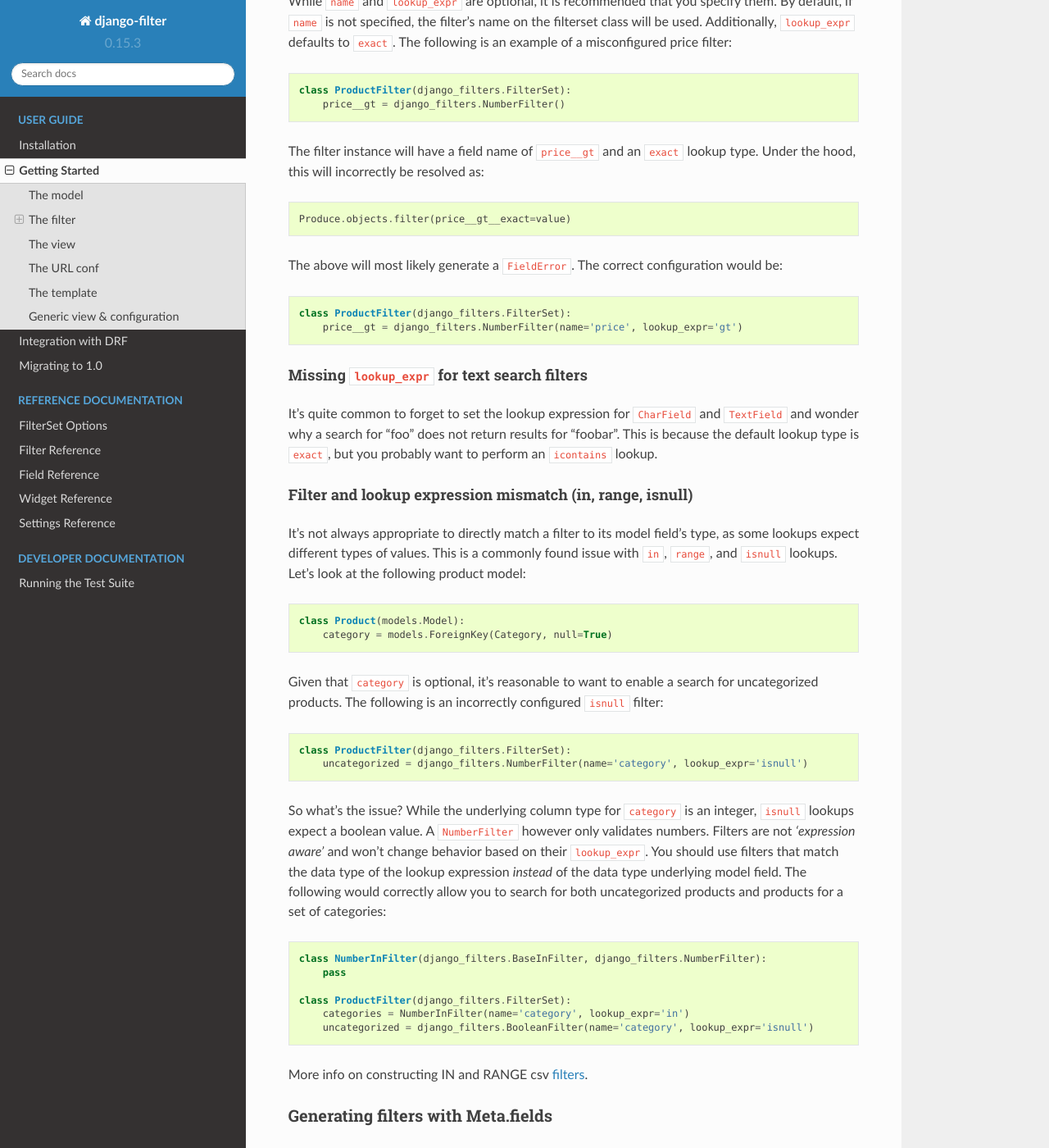
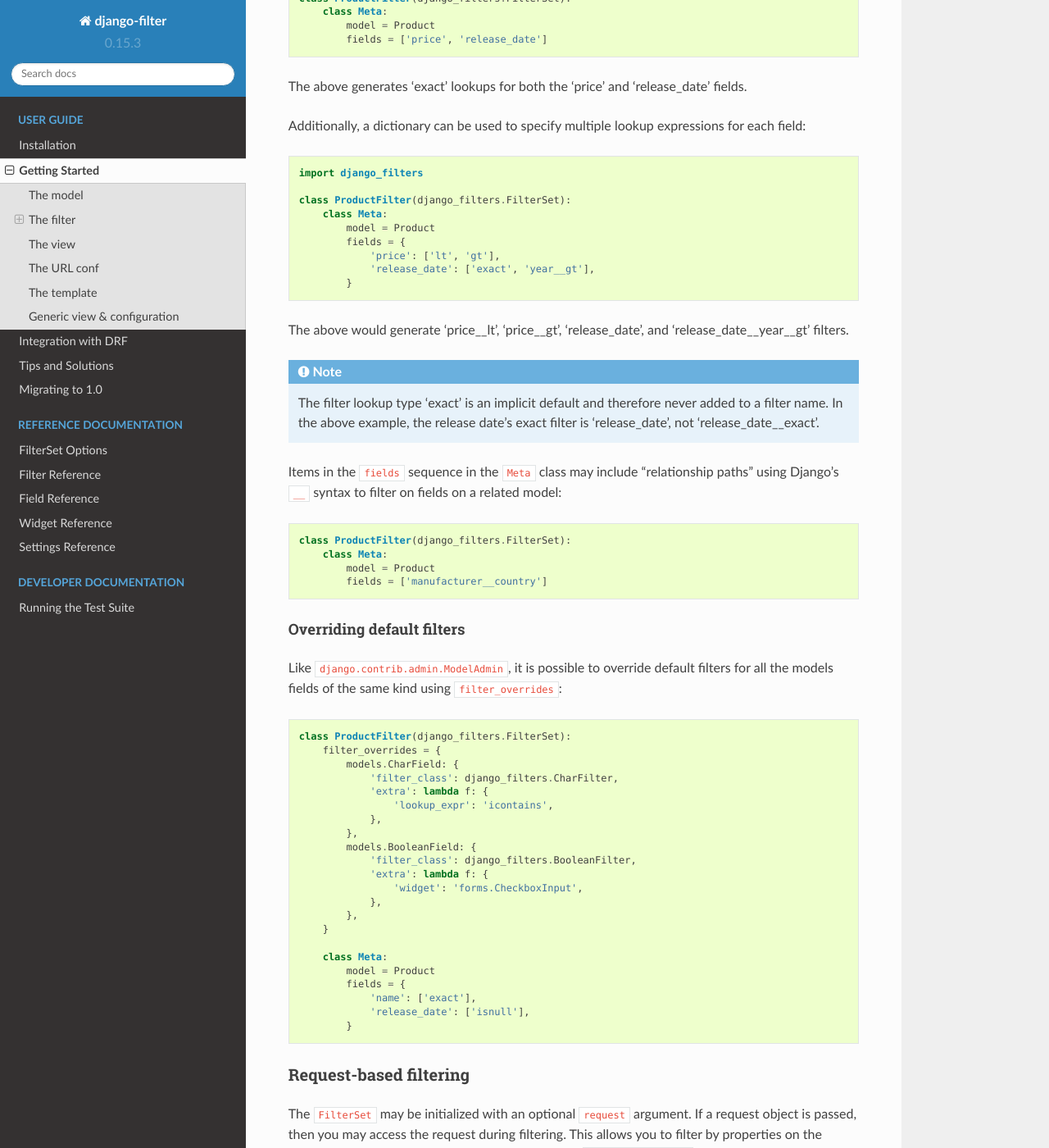
Before and after one commit to carltongibson/django-filter, a Sphinx documentation site: the page built from docs/guide/usage.txt, in a window 1280 px wide and 1400 px high, scrolled down 1796 px. Shown: the whole window at 82% size. Built offline with Sphinx 7.4.7 and the Read the Docs theme 2.0.0, drawn with Linux system fonts in a browser that asks for light colours; some of the changed text lies outside the part shown.

Commit message:
Separate tips from usage guide

```diff
--- a/docs/guide/usage.txt
+++ b/docs/guide/usage.txt
@@ -79,82 +79,6 @@
 For Django version 1.8, transformed expressions are not supported.
 
 .. _`lookup reference`: https://docs.djangoproject.com/en/dev/ref/models/lookups/#module-django.db.models.lookups
-
-
-Common declarative problems
-~~~~~~~~~~~~~~~~~~~~~~~~~~~
-
-Below are some of the common problem that occur when declaring filters. It is
-recommended that you do read this as it provides a more complete understanding
-on how filters work.
-
-
-Filter ``name`` and ``lookup_expr`` not configured
-""""""""""""""""""""""""""""""""""""""""""""""""""
-
-While ``name`` and ``lookup_expr`` are optional, it is recommended that you specify
-them. By default, if ``name`` is not specified, the filter's name on the
-filterset class will be used. Additionally, ``lookup_expr`` defaults to
-``exact``. The following is an example of a misconfigured price filter::
-
-    class ProductFilter(django_filters.FilterSet):
-        price__gt = django_filters.NumberFilter()
-
-The filter instance will have a field name of ``price__gt`` and an ``exact``
-lookup type. Under the hood, this will incorrectly be resolved as::
-
-    Produce.objects.filter(price__gt__exact=value)
-
-The above will most likely generate a ``FieldError``. The correct configuration
-would be::
-
-    class ProductFilter(django_filters.FilterSet):
-        price__gt = django_filters.NumberFilter(name='price', lookup_expr='gt')
-
-
-Missing ``lookup_expr`` for text search filters
-"""""""""""""""""""""""""""""""""""""""""""""""
-
-It's quite common to forget to set the lookup expression for :code:`CharField`
-and :code:`TextField` and wonder why a search for "foo" does not return results
-for "foobar". This is because the default lookup type is ``exact``, but you
-probably want to perform  an ``icontains`` lookup.
-
-
-Filter and lookup expression mismatch (in, range, isnull)
-"""""""""""""""""""""""""""""""""""""""""""""""""""""""""
-
-It's not always appropriate to directly match a filter to its model field's
-type, as some lookups expect different types of values. This is a commonly
-found issue with ``in``, ``range``, and ``isnull`` lookups. Let's look
-at the following product model::
-
-    class Product(models.Model):
-        category = models.ForeignKey(Category, null=True)
-
-Given that ``category`` is optional, it's reasonable to want to enable a search
-for uncategorized products. The following is an incorrectly configured
-``isnull`` filter::
-
-    class ProductFilter(django_filters.FilterSet):
-        uncategorized = django_filters.NumberFilter(name='category', lookup_expr='isnull')
-
-So what's the issue? While the underlying column type for ``category`` is an
-integer, ``isnull`` lookups expect a boolean value. A ``NumberFilter`` however
-only validates numbers. Filters are not `'expression aware'` and won't change
-behavior based on their ``lookup_expr``. You should use filters that match the
-data type of the lookup expression `instead` of the data type underlying model
-field. The following would correctly allow you to search for both uncategorized
-products and products for a set of categories::
-
-    class NumberInFilter(django_filters.BaseInFilter, django_filters.NumberFilter):
-        pass
-
-    class ProductFilter(django_filters.FilterSet):
-        categories = NumberInFilter(name='category', lookup_expr='in')
-        uncategorized = django_filters.BooleanFilter(name='category', lookup_expr='isnull')
-
-More info on constructing IN and RANGE csv :ref:`filters <base-in-filter>`.
 
 
 Generating filters with Meta.fields
--- a/docs/index.txt
+++ b/docs/index.txt
@@ -14,6 +14,7 @@
     guide/install
     guide/usage
     guide/rest_framework
+    guide/tips
     guide/migration
 
 .. toctree::
```
Also changed, not shown: docs/guide/tips.txt (added, +90 -0 lines).
